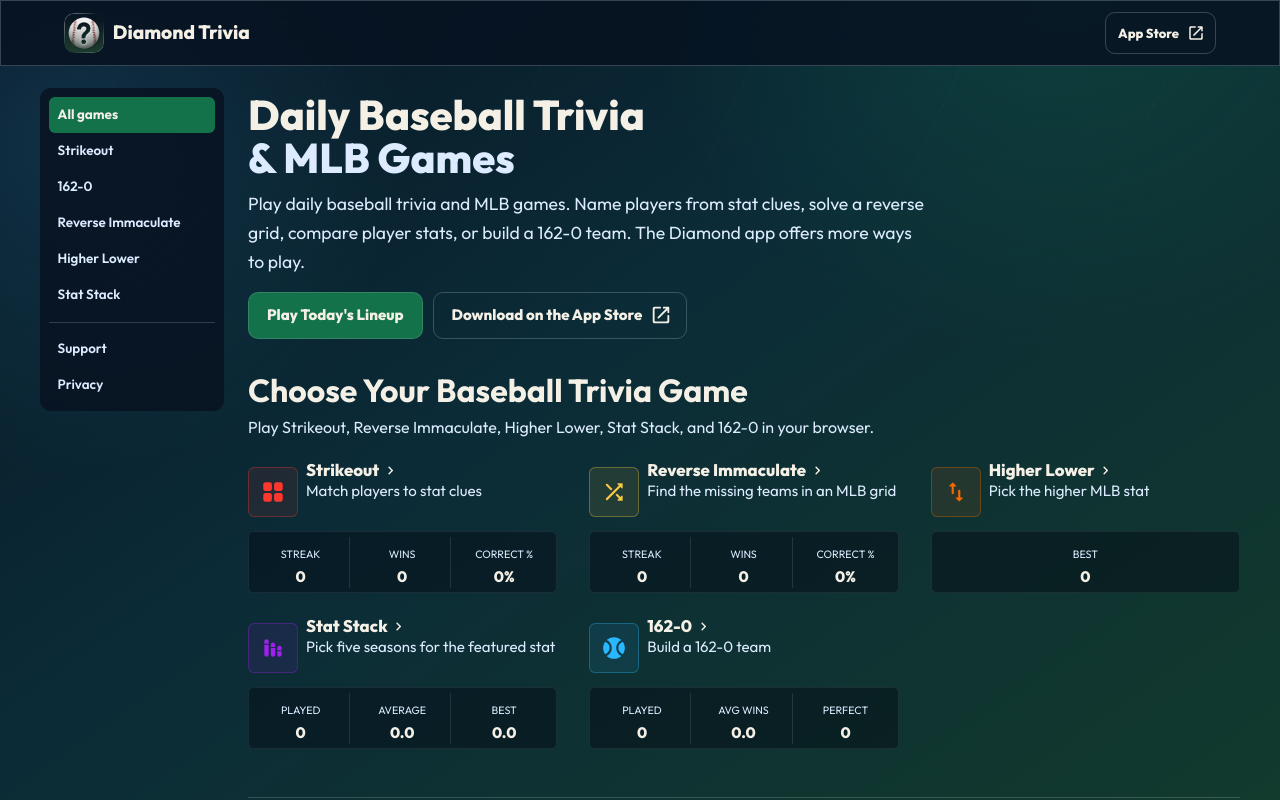
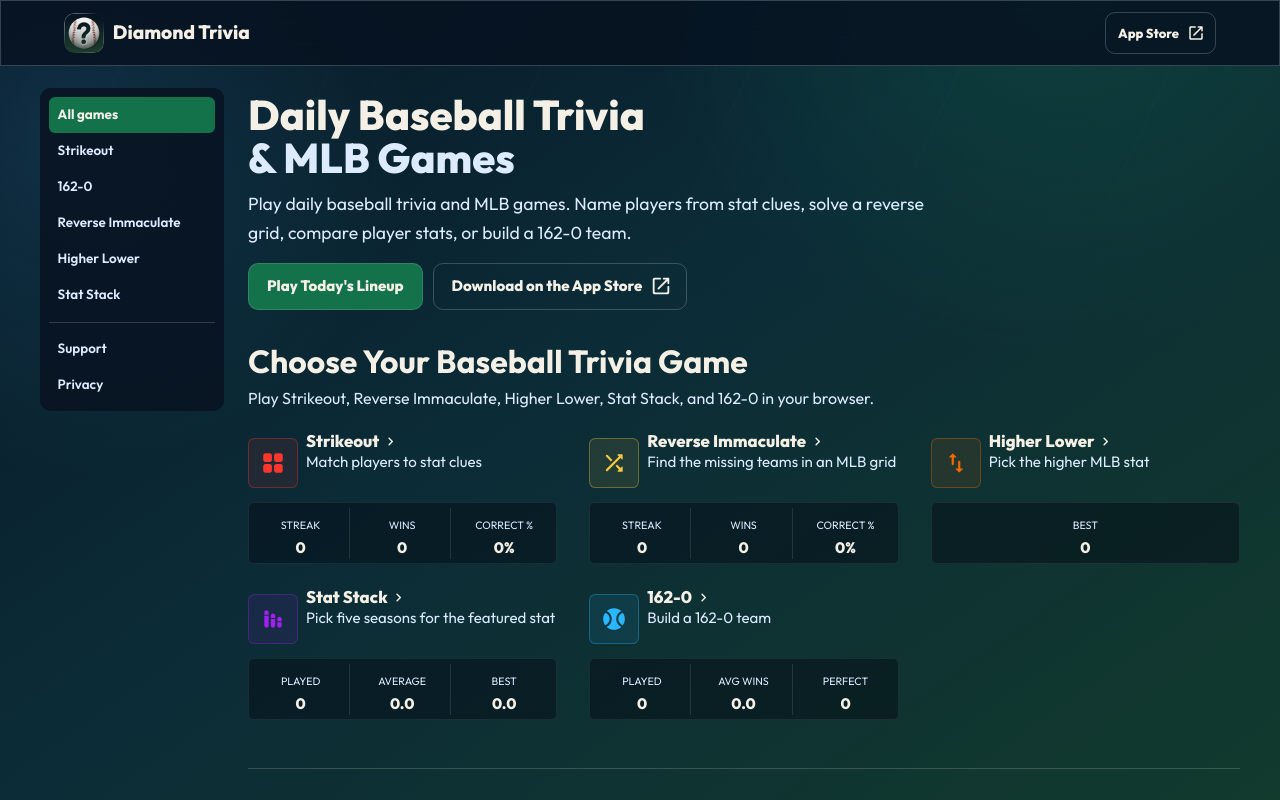
Before and after one commit to skdraughn/diamond-website, a Next.js app: page / in a window 1280 px wide. Shown: the top 800 px of the page. Built offline with nearby package versions, Linux system fonts and the light colour scheme; no server answers; what @mui/material-nextjs, aws-amplify would draw is missing.

Commit message:
Remove app promotion sentence from homepage introduction

```diff
--- a/app/page.tsx
+++ b/app/page.tsx
@@ -180,7 +180,7 @@
                 fontSize: { xs: "1rem", md: "1.1rem" },
               }}
             >
-              Play daily baseball trivia and MLB games. Name players from stat clues, solve a reverse grid, compare player stats, or build a 162-0 team. The Diamond app offers more ways to play.
+              Play daily baseball trivia and MLB games. Name players from stat clues, solve a reverse grid, compare player stats, or build a 162-0 team.
             </Typography>
 
             <Stack direction={{ xs: "column", sm: "row" }} spacing={1.25} sx={{ mt: 2 }}>
```
